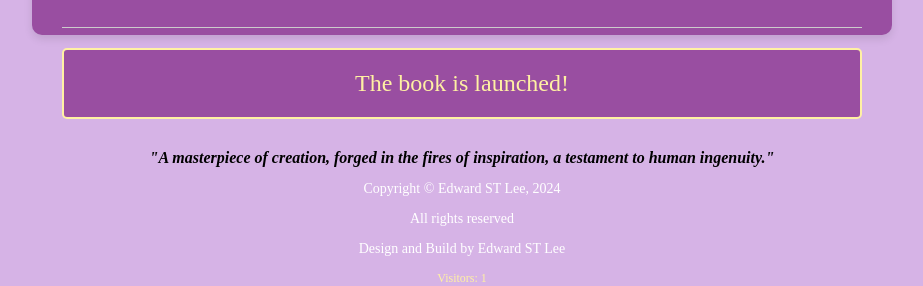
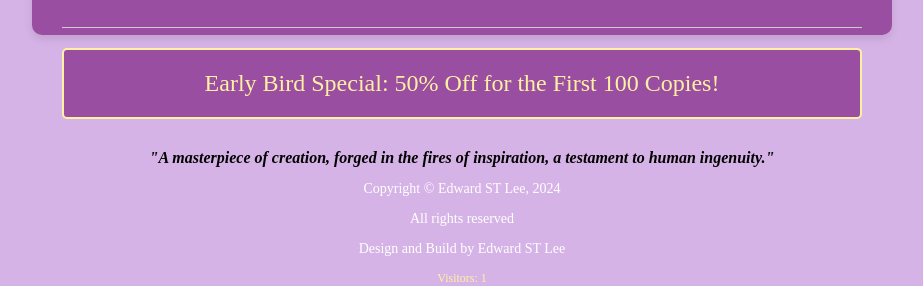
Before and after one commit to edwardstlee/edwardpage1, a plain HTML site: page index.html in a window 1280 px wide. Shown: the part 635-921 px from the top of the page, without its empty margins (178-1101 px from the left). Drawn offline with Linux system fonts and the light colour scheme.

Commit message:
added 2 new feature, visitor counter and a countdown timer

```diff
--- a/index.html
+++ b/index.html
@@ -197,7 +197,7 @@
         const seconds = Math.floor((distance % (1000 * 60)) / 1000);
 
         if (distance < 0) {
-            countdown.textContent = "The book is launched!";
+            countdown.textContent = "Early Bird Special: 50% Off for the First 100 Copies!";
             clearInterval(timer);
         } else {
             countdown.textContent = `Time Until eBook Launch: ${days}d ${hours}h ${minutes}m ${seconds}s`;
```
